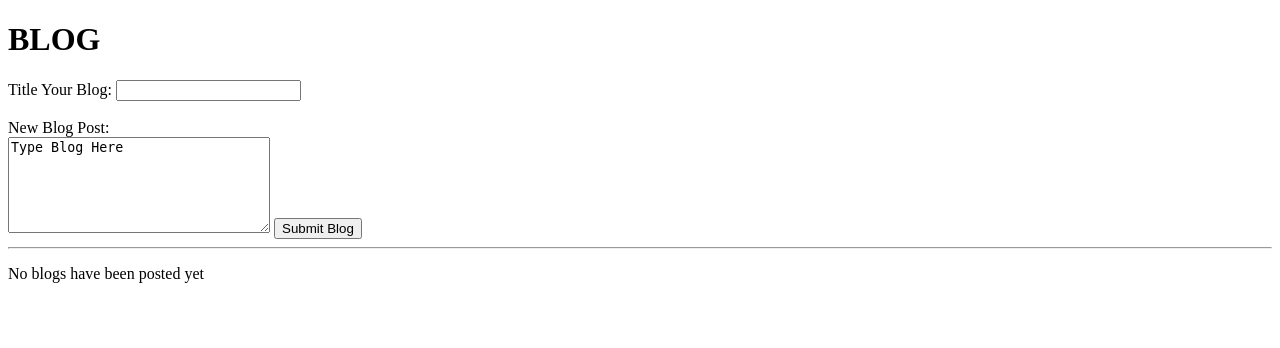
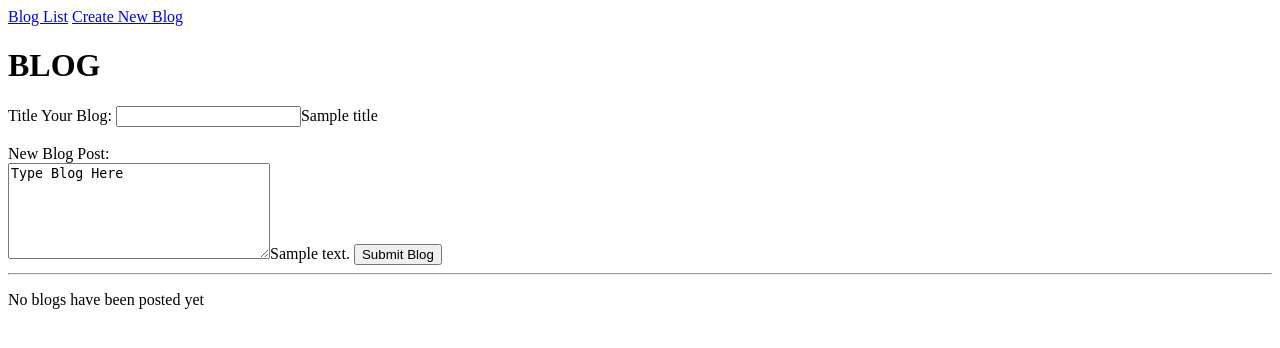
Before and after one commit to alb1377/build-a-blog, a Flask app: template templates/new_blog.html in a window 1280 px wide. Shown: the top 348 px of the page. Run offline with Flask 2, Linux system fonts and the light colour scheme; the template is opened without the code that fills it: most values are stand-ins (such as "Sample title", 1, 10 or a date in 2020); data that the repository does not hold is empty; parts of the project's set-up code (start-up, migrations or seed data) failed here and were passed over.

Commit message:
more adjustments

```diff
--- a/main.py
+++ b/main.py
@@ -1,9 +1,9 @@
 from flask import Flask, request, redirect, render_template
-from flask_sqlalchemy import flask_sqlalchemy
+from flask_sqlalchemy import SQLAlchemy
 
 app = Flask(__name__)
 app.config['DEBUG'] = True
-app.config['SQLALCGEMY_DATABASE_URI'] = 'mysql+pymysql://build-a-blog:building@localhost:8889/building-a-blog'
+app.config['SQLALCHEMY_DATABASE_URI'] = 'mysql+pymysql://building-a-blog:building@localhost:8889/building-a-blog'
 app.config['SQLALCHEMY_ECHO'] = True
 
 db = SQLAlchemy(app)
@@ -19,25 +19,34 @@ class Blog(db.Model):
         self.body = body
 
     @app.route('/newpost', methods=['POST', 'GET'])
+    def start_post():
+        title = ""
+        body = ""
 
-    def start_post():
         if request.method == 'POST':
-            new_blog = request.form['blog_post']
-            new_post = Blog(new_blog)
+            title = request.form['title']
+            body = request.form['body']
+            new_post = Blog(title, body)
             db.session.add(new_post)
             db.session.commit()
 
-        return render_template(new_blog.html, title="Blog It Up",blog_post=blog_post)
+            #return redirect('/blog?id={}'.format(new_post.id))
+        return render_template('new_blog.html')
 
-    @app.route('/blog', methods=['POST', 'GET'])
+    @app.route('/blog', methods=['GET'])
     def  blog_list():
-        if request.method == 'POST':
-            blog_list = request.form['list']
-            postings = Blog(blog_list)
-            db.session.add(postings)
-            db.session.commit()
+        b_list = Blog.query.all()
+        post_page_id = request.args.get('id')
 
-        return render_template(blog_list.html, title="My Blog List")
+        if post_page_id == None:
+            return render_template('blog_list.html', title='My Blog List', b_list=b_list)
+        else:
+            blog = Blog.query.get(post_page_id)
+            return render_template('new_blog.html', blog=blog)
+
+
+
+        return render_template('blog_list.html', title='My Blog List', b_list=b_list)
 
 if __name__ == '__main__':
     app.run()
--- a/templates/base.html
+++ b/templates/base.html
@@ -1,6 +1,7 @@
 <!doctype html>
 <html>
     <head>
+        <nav> <a href='/blog'>Blog List</a> <a href='/newpost'>Create New Blog</a></nav>
         <title>{{title}}</title>
     </head>
 <body>
--- a/templates/new_blog.html
+++ b/templates/new_blog.html
@@ -4,13 +4,13 @@
   <h1>BLOG</h1>
   <form method='POST'>
       <label>Title Your Blog:
-          <input type="text" name='blog_post'/>
+          <input type="text" name='title'/>{{title}}
       </label>
       <br>
       <br>
       <label for="blog">New Blog Post:</label>
       <br>
-      <textarea id="blog" name="blog" rows ="6" cols="30">Type Blog Here</textarea>
+      <textarea id="blog" name="body" rows ="6" cols="30">Type Blog Here</textarea>{{body}}
 
       <input type="submit" value='Submit Blog'/>
   </form>
```
Also changed, not shown: templates/blog_list.html (+8 -5 lines), templates/post_page.html (added, +11 -0 lines).
